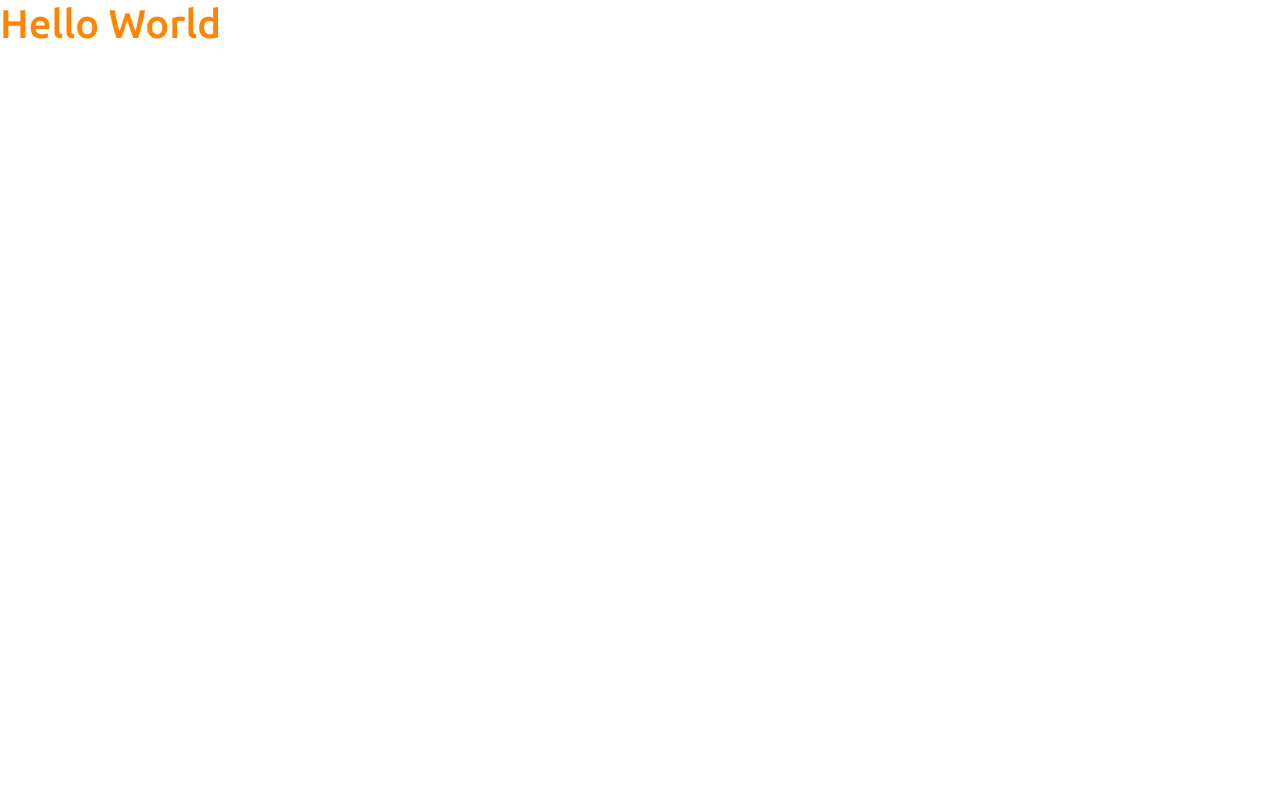
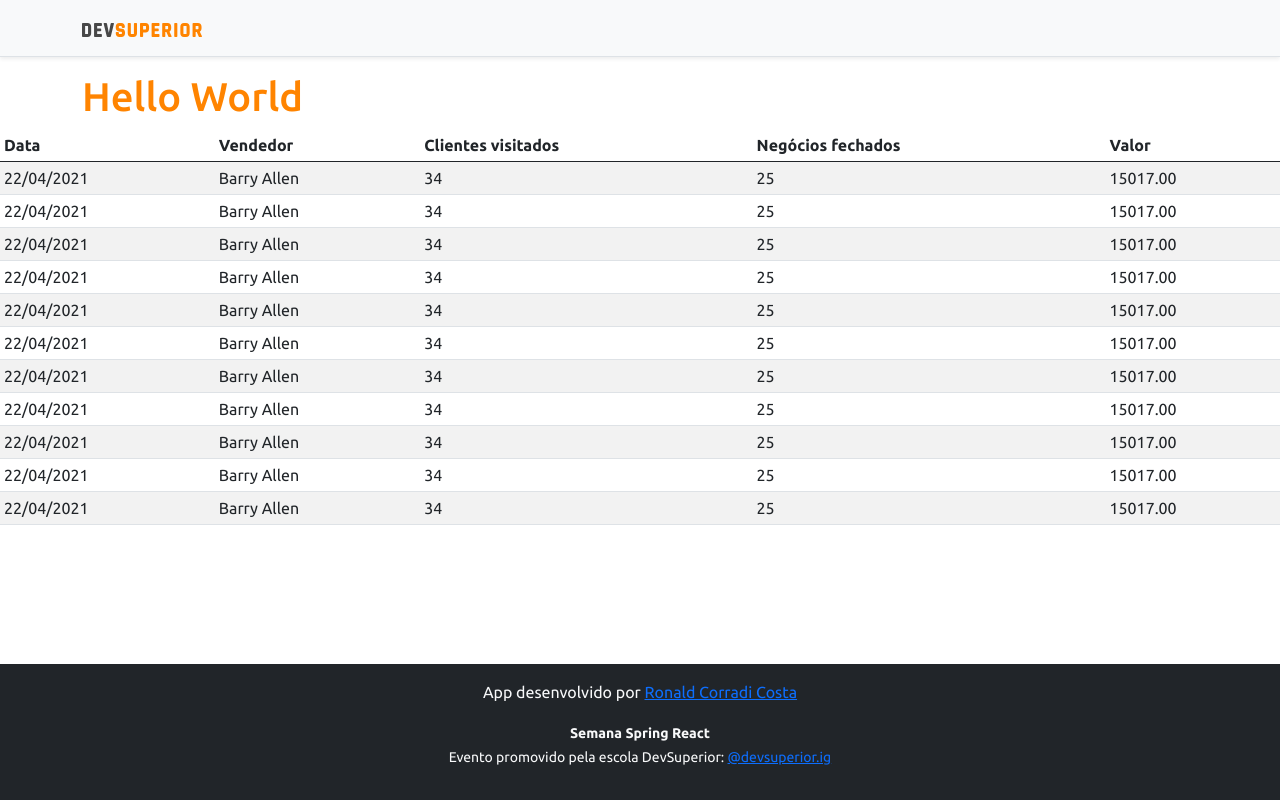
Before and after one commit to ronaldcorradi/projeto-spring-react, a React (Create React App) app in the folder frontend/: page / in a window 1280 px wide. Built offline with nearby package versions, Linux system fonts and the light colour scheme.

Commit message:
Basic static components

```diff
--- a/frontend/src/App.tsx
+++ b/frontend/src/App.tsx
@@ -1,8 +1,19 @@
+import DataTable from 'components/DataTable/index'
+import Footer from 'components/Footer/index'
+import NavBar from 'components/NavBar/index'
+
 function App() {
   return (
-    <div>
+    <>
+    <NavBar/>
+    <div className="container">
       <h1 className="text-primary">Hello World</h1>
     </div>
+    <div>
+      <DataTable/>
+    </div>
+    <Footer/>
+    </>
   );
 }
 
--- /dev/null
+++ b/frontend/src/components/DataTable/index.tsx
@@ -0,0 +1,97 @@
+const DataTable = () => {
+    return (
+        <div className="table-responsive">
+            <table className="table table-striped table-sm">
+                <thead>
+                    <tr>
+                        <th>Data</th>
+                        <th>Vendedor</th>
+                        <th>Clientes visitados</th>
+                        <th>Negócios fechados</th>
+                        <th>Valor</th>
+                    </tr>
+                </thead>
+                <tbody>
+                    <tr>
+                        <td>22/04/2021</td>
+                        <td>Barry Allen</td>
+                        <td>34</td>
+                        <td>25</td>
+                        <td>15017.00</td>
+                    </tr>
+                    <tr>
+                        <td>22/04/2021</td>
+                        <td>Barry Allen</td>
+                        <td>34</td>
+                        <td>25</td>
+                        <td>15017.00</td>
+                    </tr>
+                    <tr>
+                        <td>22/04/2021</td>
+                        <td>Barry Allen</td>
+                        <td>34</td>
+                        <td>25</td>
+                        <td>15017.00</td>
+                    </tr>
+                    <tr>
+                        <td>22/04/2021</td>
+                        <td>Barry Allen</td>
+                        <td>34</td>
+                        <td>25</td>
+                        <td>15017.00</td>
+                    </tr>
+                    <tr>
+                        <td>22/04/2021</td>
+                        <td>Barry Allen</td>
+                        <td>34</td>
+                        <td>25</td>
+                        <td>15017.00</td>
+                    </tr>
+                    <tr>
+                        <td>22/04/2021</td>
+                        <td>Barry Allen</td>
+                        <td>34</td>
+                        <td>25</td>
+                        <td>15017.00</td>
+                    </tr>
+                    <tr>
+                        <td>22/04/2021</td>
+                        <td>Barry Allen</td>
+                        <td>34</td>
+                        <td>25</td>
+                        <td>15017.00</td>
+                    </tr>
+                    <tr>
+                        <td>22/04/2021</td>
+                        <td>Barry Allen</td>
+                        <td>34</td>
+                        <td>25</td>
+                        <td>15017.00</td>
+                    </tr>
+                    <tr>
+                        <td>22/04/2021</td>
+                        <td>Barry Allen</td>
+                        <td>34</td>
+                        <td>25</td>
+                        <td>15017.00</td>
+                    </tr>
+                    <tr>
+                        <td>22/04/2021</td>
+                        <td>Barry Allen</td>
+                        <td>34</td>
+                        <td>25</td>
+                        <td>15017.00</td>
+                    </tr>
+                    <tr>
+                        <td>22/04/2021</td>
+                        <td>Barry Allen</td>
+                        <td>34</td>
+                        <td>25</td>
+                        <td>15017.00</td>
+                    </tr>
+                </tbody>
+            </table>
+        </div>
+    )
+}
+export default DataTable;
--- /dev/null
+++ b/frontend/src/components/Footer/index.tsx
@@ -0,0 +1,13 @@
+const Footer = () => {
+    return (
+        <footer className="footer mt-auto py-3 bg-dark">
+            <div className="container">
+                <p className="text-light">App desenvolvido por <a href="https://github.com/ronaldcorradi" target="_blank" rel="noreferrer">Ronald Corradi Costa</a></p>
+                <p className="text-light"><small><strong>Semana Spring React</strong><br />
+                Evento promovido pela escola DevSuperior: <a href="https://instagram.com/devsuperior.ig" target="_blank" rel="noreferrer">@devsuperior.ig</a></small></p>
+            </div>
+        </footer>
+    )
+}
+
+export default Footer;
--- /dev/null
+++ b/frontend/src/components/NavBar/index.tsx
@@ -0,0 +1,15 @@
+import ImgDsDark from 'assets/img/ds-dark.svg'
+
+const NavBar = () => {
+    return (
+        <div className="d-flex flex-column flex-md-row align-items-center p-3 px-md-4 mb-3 bg-light border-bottom shadow-sm">
+            <div className="container">
+                <nav className="my-2 my-md-0 mr-md-3">
+                    <img src={ImgDsDark} alt="DevSuperior" width="120" />
+                </nav>
+            </div>
+        </div>
+    );
+}
+
+export default NavBar;
```
Also changed, not shown: frontend/src/assets/img/ds-dark.svg (added).
